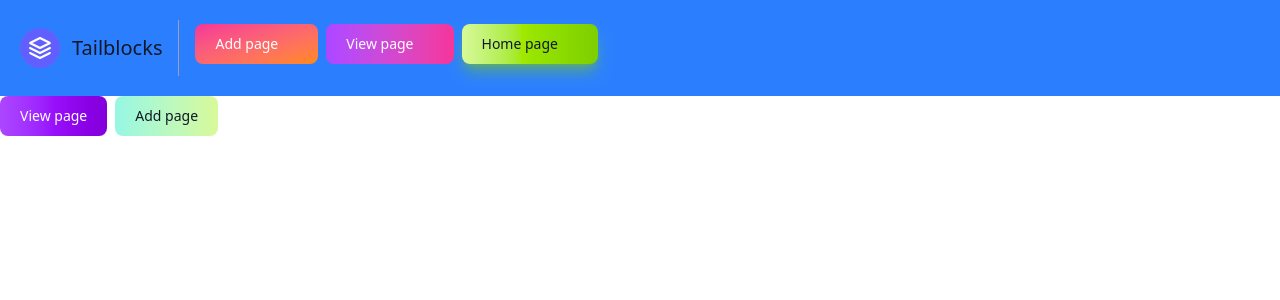
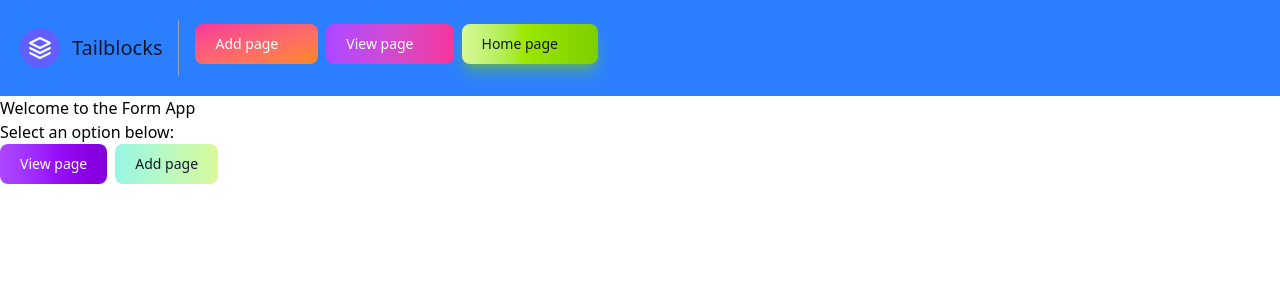
Before and after one commit to shyam8716/PROJECT-NARASIMHA, a React (Vite) app in the folder FONTEND/my-vite-app/: page / in a window 1280 px wide. Shown: the top 300 px of the page. Built offline with nearby package versions, Linux system fonts and the light colour scheme.

Commit message:
Replaced old folder with new folder

```diff
--- a/FONTEND/my-vite-app/src/JOB APPLICATION TRACKER/HomePage.jsx
+++ b/FONTEND/my-vite-app/src/JOB APPLICATION TRACKER/HomePage.jsx
@@ -4,8 +4,12 @@ import { Link } from 'react-router-dom';
 const HomePage = () => {
   return (
     <div>
+        <div className="home-container">
+      <h1>Welcome to the Form App</h1>
+      <p>Select an option below:</p>
       <button type="button" class="text-white bg-gradient-to-r from-purple-500 via-purple-600 to-purple-700 hover:bg-gradient-to-br focus:ring-4 focus:outline-none focus:ring-purple-300 dark:focus:ring-purple-800 font-medium rounded-lg text-sm px-5 py-2.5 text-center me-2 mb-2"><Link to="/ViewJob">View page</Link></button>
       <button type="button" class="text-gray-900 bg-gradient-to-r from-teal-200 to-lime-200 hover:bg-gradient-to-l hover:from-teal-200 hover:to-lime-200 focus:ring-4 focus:outline-none focus:ring-lime-200 dark:focus:ring-teal-700 font-medium rounded-lg text-sm px-5 py-2.5 text-center me-2 mb-2"><Link to="/AddJob">Add page</Link></button>
+    </div>
     </div>
   );
 };
```
